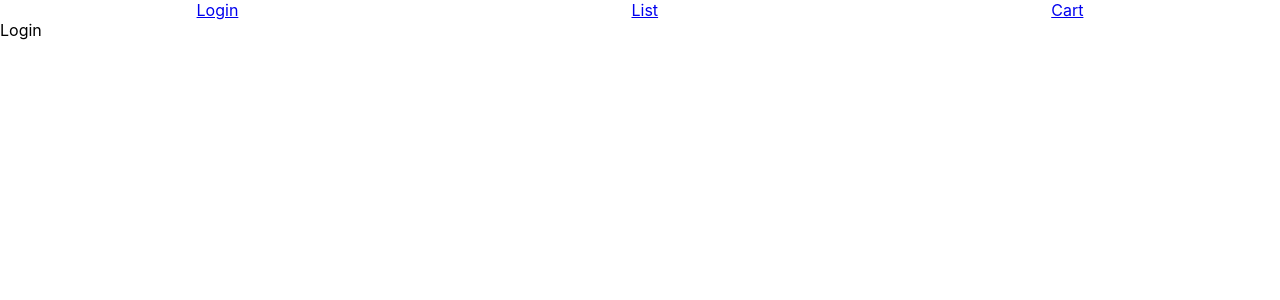
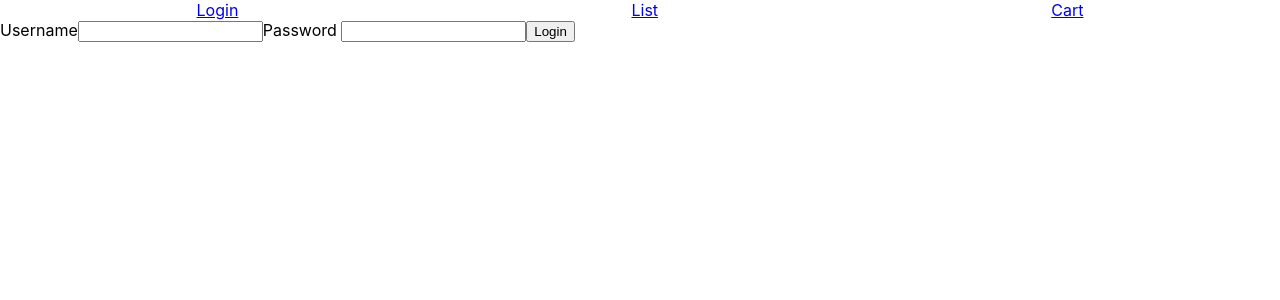
Before and after one commit to SimeonKauffmann/tdd_frontend, a React (Create React App) app: page /login in a window 1280 px wide. Shown: the top 300 px of the page. Built offline with nearby package versions, Linux system fonts and the light colour scheme.

Commit message:
adding login functionality with local mockdata

```diff
--- a/package.json
+++ b/package.json
@@ -52,9 +52,6 @@
   "jest": {
     "snapshotSerializers": [
       "enzyme-to-json/serializer"
-    ],
-    "setupFilesAfterEnv": [
-      "<rootDir>src/setupTests.js"
     ]
   }
 }
--- a/src/App.tsx
+++ b/src/App.tsx
@@ -1,7 +1,7 @@
+import React from "react"
 import "./App.css"
 import Routing from './routing';
 // import ListView from "./views/ListView"
-import React from "react"
 
 // import axios from "axios"
   // const [products, setProducts] = React.useState()
--- a/src/components/Navbar.tsx
+++ b/src/components/Navbar.tsx
@@ -6,7 +6,7 @@ export default function Navbar() {
   return (
     <div style={{ display: 'flex', justifyContent: 'space-around' }}>
       <Link to='/login'>Login</Link>
-      <Link to='/list'>List</Link>
+      <Link to='/'>List</Link>
       <Link to='/cart'>Cart</Link>
     </div>
   );
--- /dev/null
+++ b/src/models/User.ts
@@ -0,0 +1,4 @@
+export interface User {
+  userName: string;
+  password: string;
+}
--- a/src/routing.jsx
+++ b/src/routing.jsx
@@ -12,7 +12,7 @@ const Routing = () => {
       <Navbar />
       <Switch>
         <Route exact path='/cart' component={Cart} />
-        <Route exact path='/list' component={List} />
+        <Route exact path='/' component={List} />
         <Route exact path='/login' component={Login} />
         <Route exact path='/product/:id' component={Product} />
       </Switch>
--- a/src/views/LoginView.tsx
+++ b/src/views/LoginView.tsx
@@ -1,5 +1,38 @@
-import React from "react"
+import React, { ReactElement, useState } from 'react'
 
-export default function LoginView() {
-  return <div>Login</div>
+export default function LoginView(): ReactElement {
+    const mockData = [
+        {username: "Bob", password: "qwerty"},
+        {username: "Bob", password: "secret"},
+        {username: "Jag", password: "12345"}
+]
+    const [userName, setUserName ] = useState("")
+    const [password, setPassword] = useState("")
+    const [res, setRes] = useState("")
+
+    function verifyLogin() {
+        const correctUsername = mockData.filter(data => data.username === userName)
+        const correctPassword = correctUsername.filter(data => data.password === password)
+        if (correctPassword[0]){
+            setRes(`Welcome ${correctPassword[0].username}`)
+        } else {
+            setRes("Invalid username or password")
+        }
+    }
+
+    function submit(event: any){
+        verifyLogin()
+    }
+    return (
+        <div>
+            <form action="">
+                <label>Username</label>
+            <input type="text"onChange={event => setUserName(event.target.value)}/>
+                <label>Password </label>
+                <input type="password" onChange={event => setPassword(event.target.value)} />
+                <button onClick={submit}>Login</button>
+            </form>
+            <p id="response">{res}</p>
+        </div>
+    )
 }
```
Also changed, not shown: 1 other file (tests, documents, lock files or other folders).
